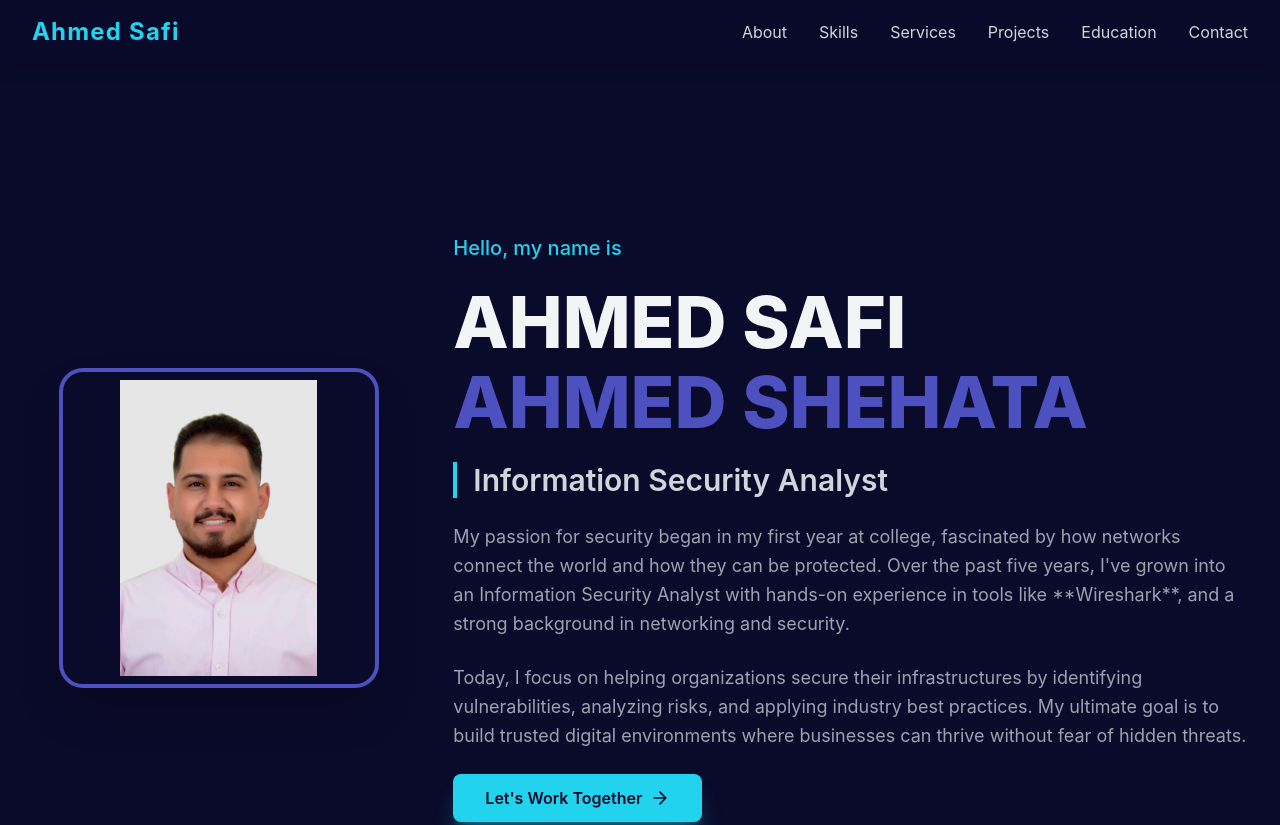
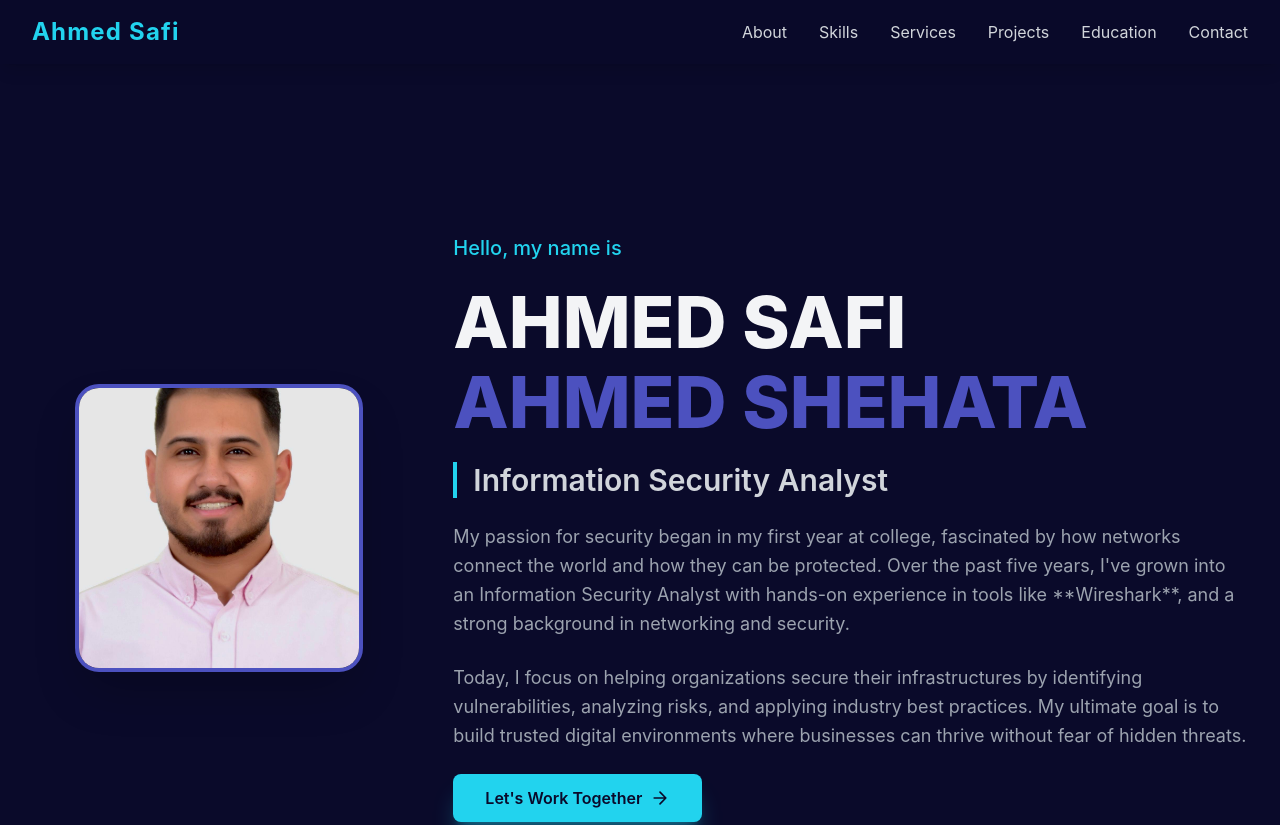
Before and after one commit to Ahmed-Safi-Ahmed/Ahmed-Safi-s-portfolio-, a plain HTML site: page index.html in a window 1280 px wide. Shown: the top 825 px of the page. Drawn offline with nearby package versions, Linux system fonts and the light colour scheme.

Commit message:
Update index.html

```diff
--- a/index.html
+++ b/index.html
@@ -99,12 +99,13 @@
                 <div class="md:col-span-1 flex justify-center">
                     <!--
                         UPDATED STYLING:
-                        - Changed object-cover to object-contain to prevent cropping.
-                        - Increased size from w-72 h-72 to w-80 h-80 for a bigger fit.
+                        - Returned to w-72 h-72 (Previous size).
+                        - Returned to object-cover to fill the frame (will still crop, but less with new position).
+                        - ADDED object-[50%_60%] to shift the image content 10% down from the center (50% horizontal, 60% vertical).
                     -->
                     <img src="https://raw.githubusercontent.com/Ahmed-Safi-Ahmed/Ahmed-Safi-s-portfolio-/main/WhatsApp%20Image%202025-04-11%20at%2011.09.38%20PM.jpeg"
                          alt="Ahmed Safi Ahmed Shehata Professional Profile Photo"
-                         class="rounded-3xl border-4 border-secondary-blue shadow-2xl w-80 h-80 object-contain p-2 bg-primary-dark">
+                         class="rounded-3xl border-4 border-secondary-blue shadow-2xl w-72 h-72 object-cover object-[50%_60%]">
                 </div>
 
                 <!-- Introduction Content -->
```
